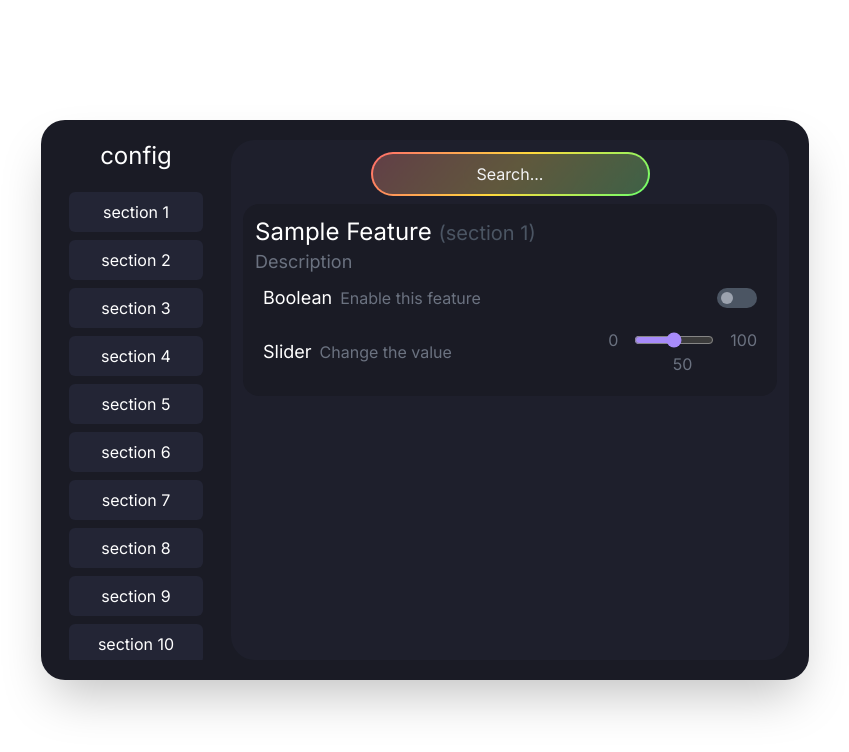
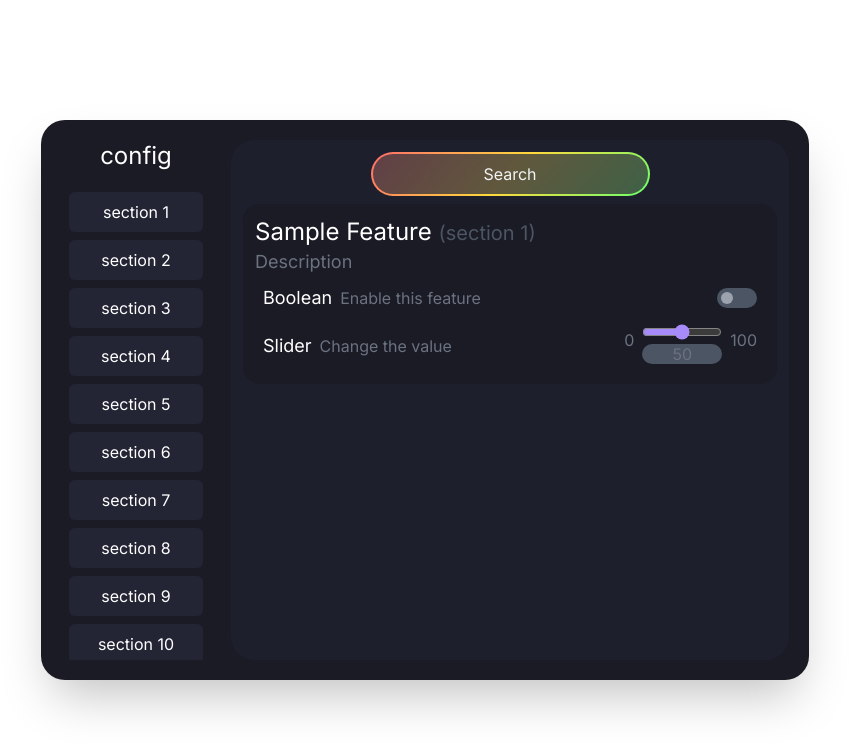
Before and after one commit to aesthetic0001/json-clickgui, a React (Create React App) app: page / in a window 1280 px wide. Shown: the top 752 px of the page, without its empty margins (215-1064 px from the left). Built offline with nearby package versions, Linux system fonts and the light colour scheme.

Commit message:
added a input field for slider

```diff
--- a/src/components/clickGUI.jsx
+++ b/src/components/clickGUI.jsx
@@ -40,7 +40,7 @@ export default function ClickGUI({title}) {
                                 <input
                                     type="text"
                                     className="p-2 bg-search-bg bg-opacity-75 backdrop-blur-3xl text-text-primary placeholder-gray-100 placeholder:text-center rounded-3xl w-full outline-none"
-                                    placeholder="Search..."
+                                    placeholder="Search"
                                     value={search}
                                     onChange={(e) => {
                                         console.log(e.target.value)
--- a/src/components/featureOptions.jsx
+++ b/src/components/featureOptions.jsx
@@ -37,9 +37,9 @@ export function SliderField({name, tooltip, defaultValue, min, max, step}) {
                 <h1 className="text-lg">{name}</h1>
                 <span className="text-gray-500 ml-2">{tooltip}</span>
             </div>
-            <div className="flex flex-col">
-                <div className="flex flex-row gap-x-4 items-center">
+                <div className="flex flex-row gap-x-2 align-text-top">
                     <span className="text-gray-500">{min}</span>
+                    <div className="flex flex-col gap-y-2">
                         <input
                             type="range"
                             min={min}
@@ -50,9 +50,10 @@ export function SliderField({name, tooltip, defaultValue, min, max, step}) {
                             className="w-20 h-2 bg-gray-600 accent-violet-400 rounded-full"
                             onDrag={(e) => e.preventDefault()}
                         />
+                        <input type="text" value={value} onChange={(e) => setValue(e.target.value)}
+                               className="w-20 h-5 bg-gray-600 rounded-full p-1 text-center text-gray-500 self-end outline-none"/>
+                    </div>
                     <span className="text-gray-500">{max}</span>
-                </div>
-                <span className="self-center text-gray-500">{value}</span>
                 </div>
         </div>
     );
```
Lines whose indentation alone changed are shown as unchanged.
